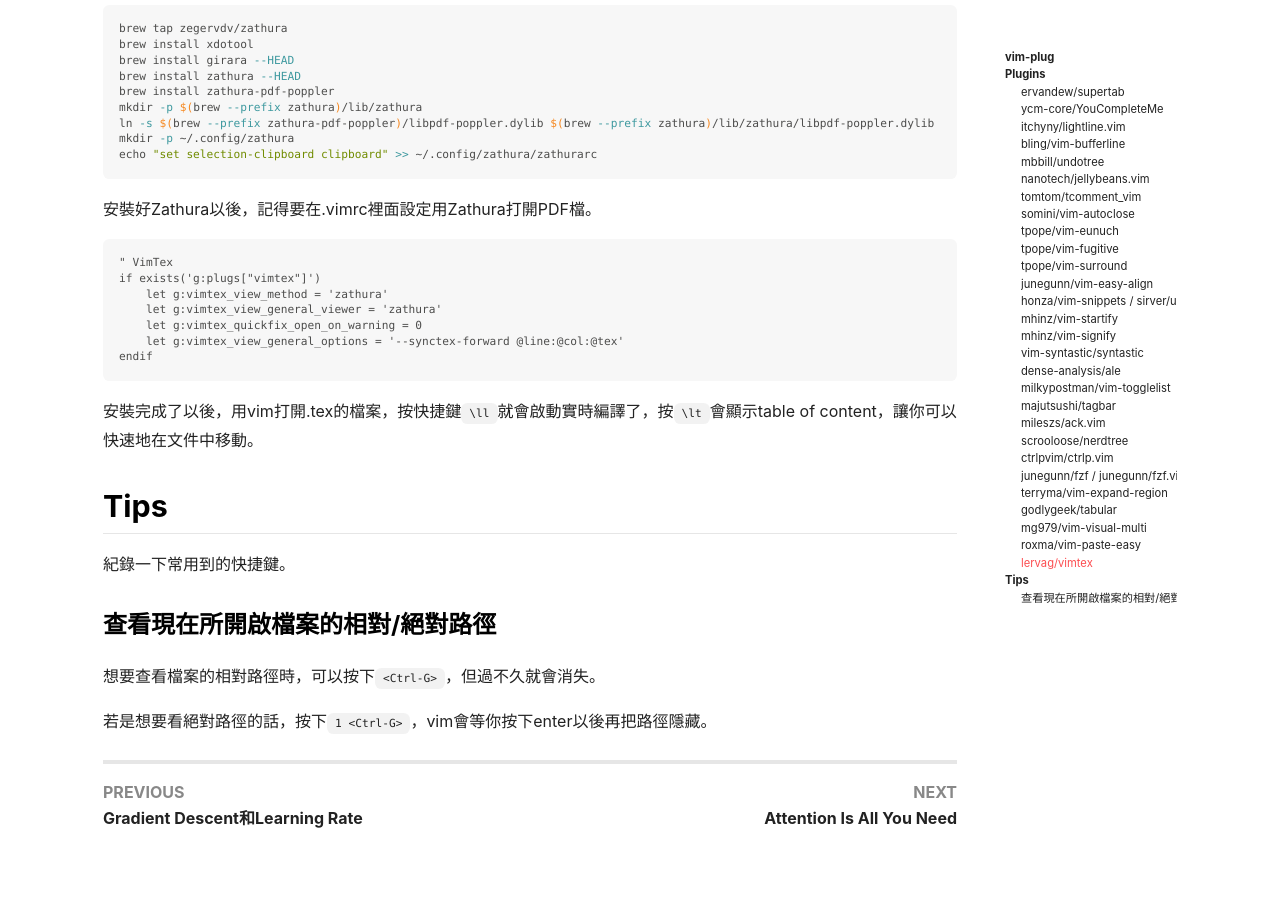
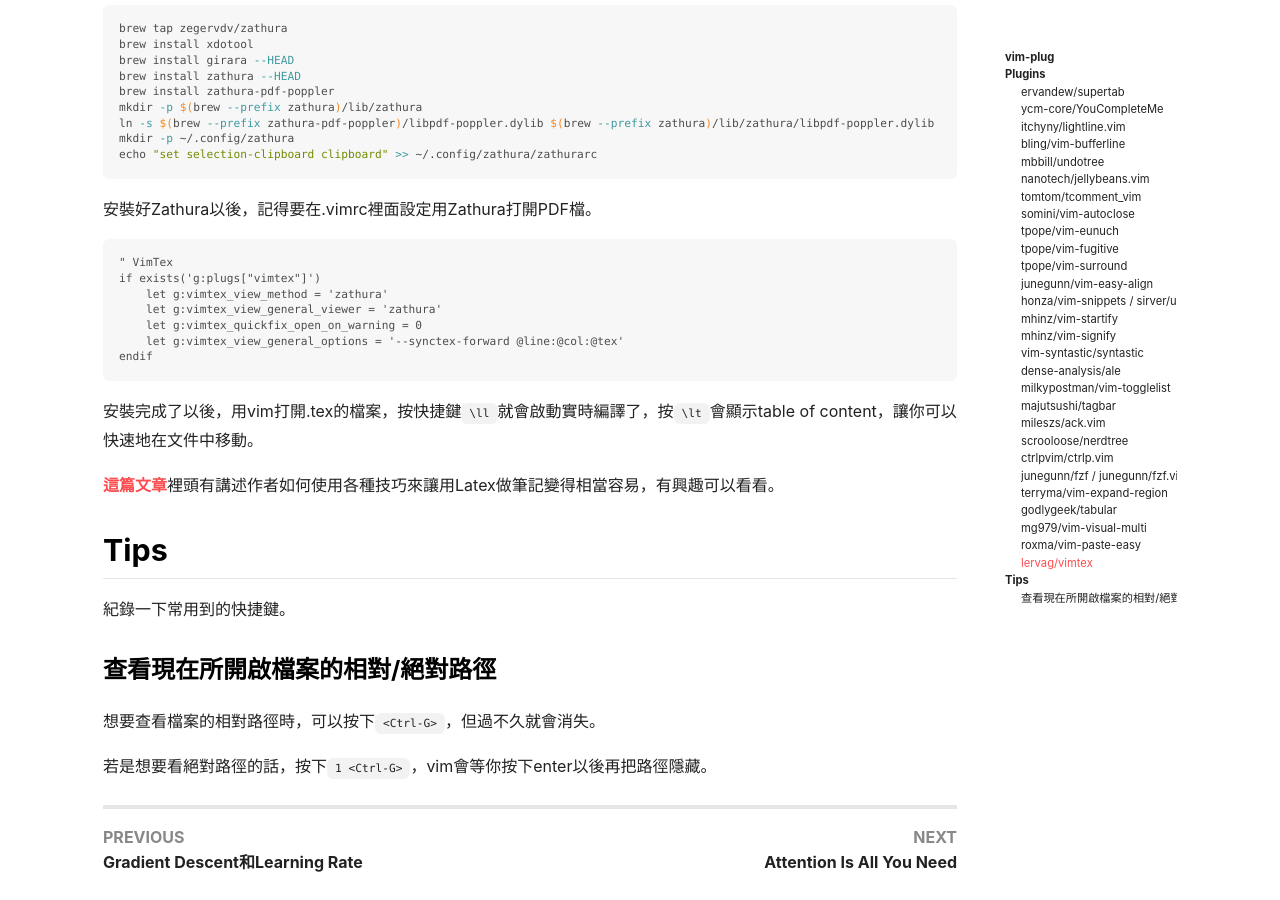
Before and after one commit to wjohn1483/wjohn1483.github.io, a Jekyll site: the page built from _posts/2020-03-09-vim-plugins/2020-03-09-vim-plugins.md, in a window 1280 px wide and 900 px high, scrolled down 5430 px. Built offline with Jekyll 4.4.1, drawn with Linux system fonts in a browser that asks for light colours; nearby versions of some CDN libraries; before the commit the page ends 6285 px from its top, so only the background shows below that.

Commit message:
Add link of latex tips from another article

```diff
--- a/_posts/2020-03-09-vim-plugins/2020-03-09-vim-plugins.md
+++ b/_posts/2020-03-09-vim-plugins/2020-03-09-vim-plugins.md
@@ -236,6 +236,8 @@ endif
 
 安裝完成了以後，用vim打開.tex的檔案，按快捷鍵`\ll`就會啟動實時編譯了，按`\lt`會顯示table of content，讓你可以快速地在文件中移動。
 
+[這篇文章](https://castel.dev/post/lecture-notes-1/)裡頭有講述作者如何使用各種技巧來讓用Latex做筆記變得相當容易，有興趣可以看看。
+
 
 ## Tips
 
```
